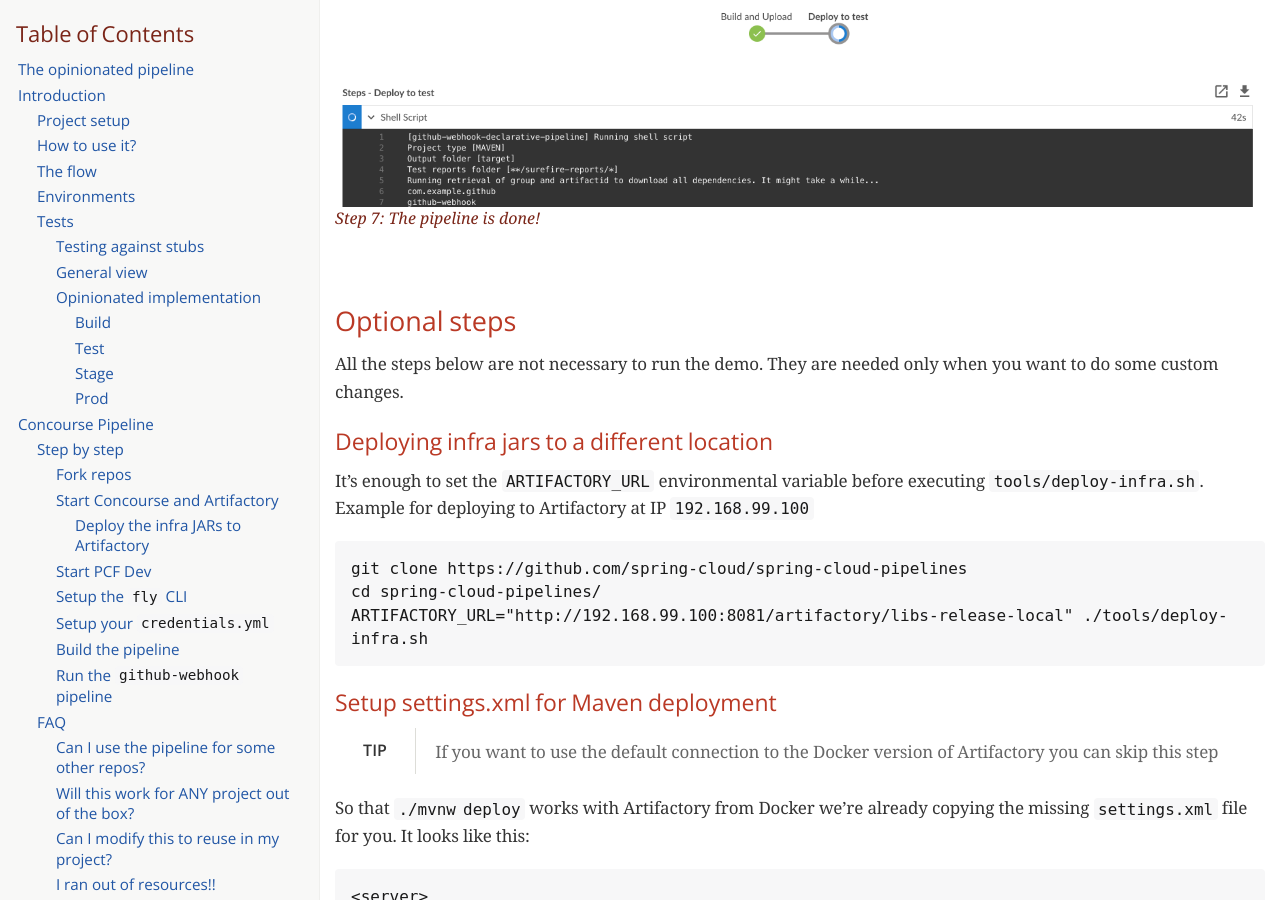
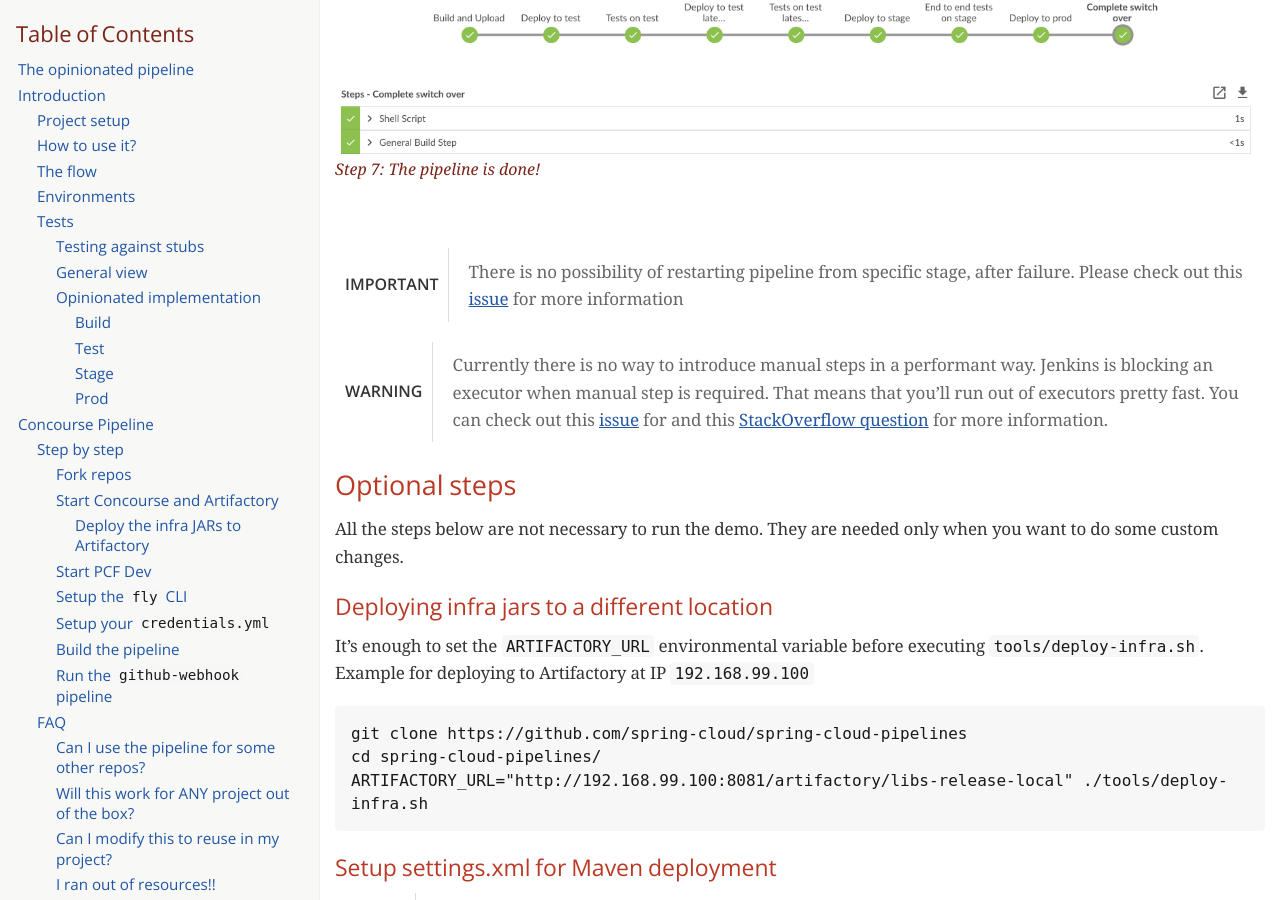
Before and after one commit to spring-attic/cloudpipelines-scripts, a Jekyll site: the page docs/spring-cloud-pipelines.html, which Jekyll copies as it is, in a window 1280 px wide and 900 px high, scrolled down 39713 px. Built offline with Jekyll 4.4.1, drawn with Linux system fonts in a browser that asks for light colours; some web fonts are replaced.

Commit message:
Updated docs

```diff
--- a/docs/spring-cloud-pipelines.html
+++ b/docs/spring-cloud-pipelines.html
@@ -2441,13 +2441,42 @@ this approach.</p>
 </div>
 <div class="imageblock">
 <div class="content">
-<img src="img/jenkins/blue_6.png" alt="blue 6">
+<img src="img/jenkins/blue_7.png" alt="blue 7">
 </div>
 <div class="title">Step 7: The pipeline is done!</div>
 </div>
 <div class="paragraph">
 <p>&#160;
 &#160;</p>
+</div>
+<div class="admonitionblock important">
+<table>
+<tr>
+<td class="icon">
+<div class="title">Important</div>
+</td>
+<td class="content">
+There is no possibility of restarting pipeline from specific stage, after failure. Please
+check out this <a href="https://issues.jenkins-ci.org/browse/JENKINS-33846">issue</a> for more information
+</td>
+</tr>
+</table>
+</div>
+<div class="admonitionblock warning">
+<table>
+<tr>
+<td class="icon">
+<div class="title">Warning</div>
+</td>
+<td class="content">
+Currently there is no way to introduce manual steps in a performant way. Jenkins is
+blocking an executor when manual step is required. That means that you&#8217;ll run out of executors
+pretty fast. You can check out this <a href="https://issues.jenkins-ci.org/browse/JENKINS-36235">issue</a> for
+and this <a href="http://stackoverflow.com/questions/42561241/how-to-wait-for-user-input-in-a-declarative-pipeline-without-blocking-a-heavywei">StackOverflow question</a>
+for more information.
+</td>
+</tr>
+</table>
 </div>
 </div>
 <div class="sect2">
```
Also changed, not shown: README.adoc (+14 -5 lines), docs/JENKINS.adoc (+10 -1 lines).
